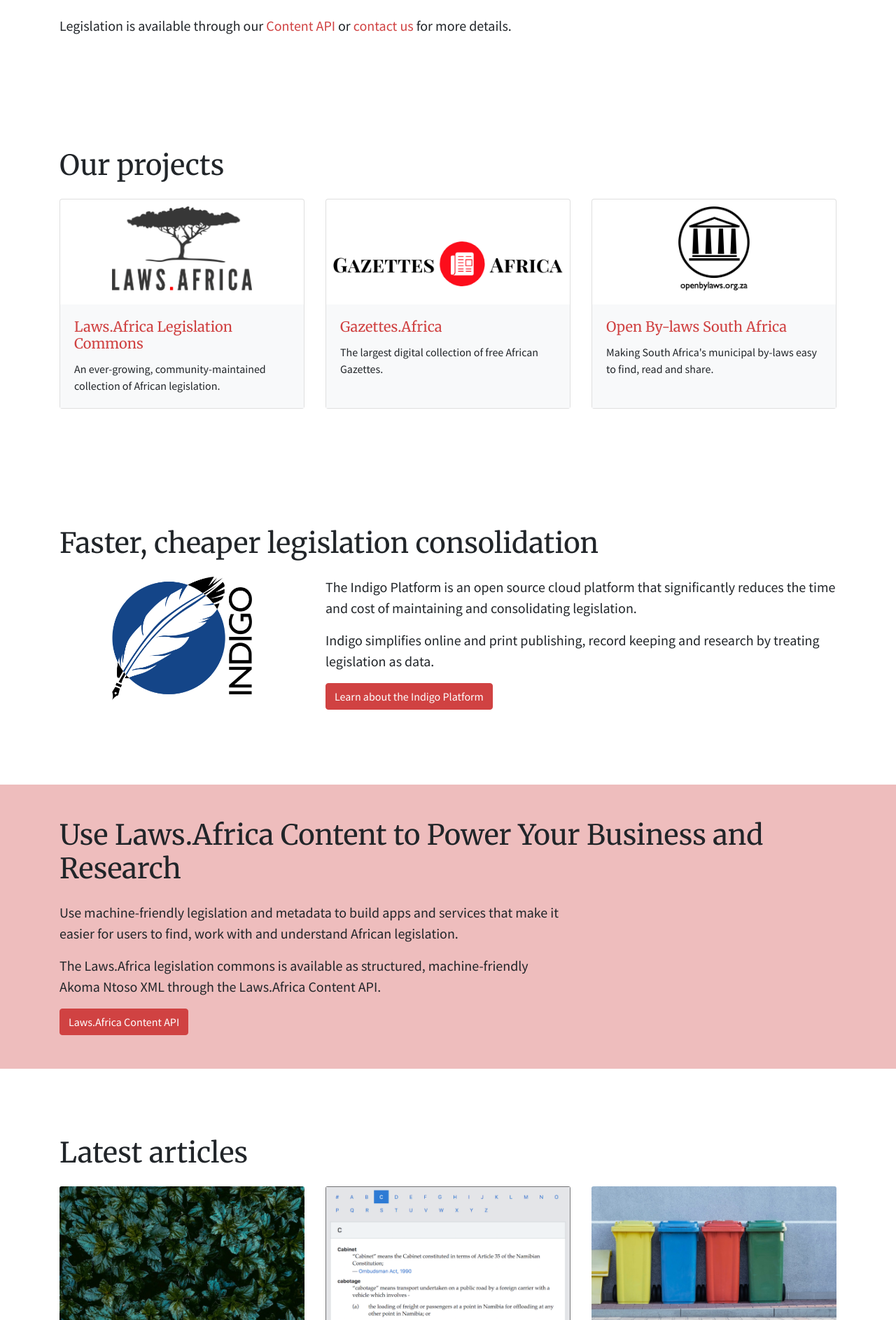
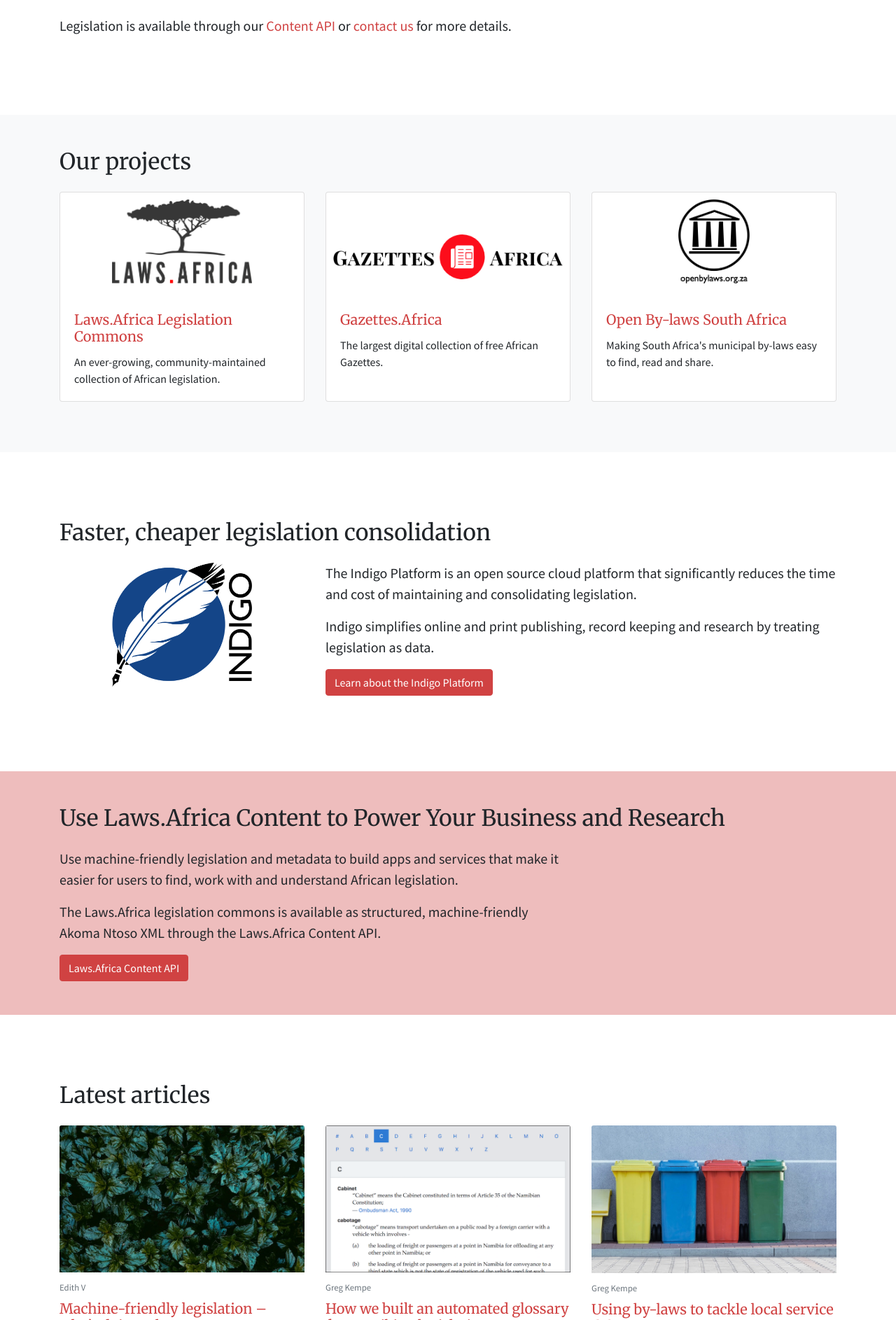
Before and after one commit to laws-africa/laws-africa.github.io, a Jekyll site: the page built from index.html, in a window 1280 px wide. Shown: the part 939-2825 px from the top of the page at 70% size. Built offline with Jekyll 4.4.1, drawn with Linux system fonts in a browser that asks for light colours; nearby versions of some CDN libraries.

Commit message:
H2 not H1

```diff
--- a/index.html
+++ b/index.html
@@ -97,16 +97,16 @@
   </div>
 </section>
 
-<section class="py-5 my-5">
+<section class="py-5 my-5 bg-light">
   <div class="container">
-    <h1 class="mb-4">Our projects</h1>
+    <h2 class="mb-4">Our projects</h2>
 
     <div class="card-deck">
       <div class="card mb-4">
         <div class="card-img-box">
           <img src="/img/logo.png" alt="Laws.Africa logo">
         </div>
-        <div class="card-body bg-light">
+        <div class="card-body">
           <h5 class="card-title"><a href="https://edit.laws.africa/">Laws.Africa Legislation Commons</a></h5>
           <p class="card-text">An ever-growing, community-maintained collection of African legislation.</p>
         </div>
@@ -116,7 +116,7 @@
         <div class="card-img-box">
           <img src="/img/gazettes-africa-logo.png" style="margin-top: 50px;" alt="Gazettes.Africa logo">
         </div>
-        <div class="card-body bg-light">
+        <div class="card-body">
           <h5 class="card-title"><a href="https://gazettes.africa/">Gazettes.Africa</a></h5>
           <p class="card-text">The largest digital collection of free African Gazettes.</p>
         </div>
@@ -126,7 +126,7 @@
         <div class="card-img-box">
           <img src="/img/obl-logo.png" alt="Open By-laws logo">
         </div>
-        <div class="card-body bg-light">
+        <div class="card-body">
           <h5 class="card-title"><a href="https://openbylaws.org.za/">Open By-laws South Africa</a></h5>
           <p class="card-text">Making South Africa's municipal by-laws easy to find, read and share.</p>
         </div>
@@ -138,7 +138,7 @@
 
 <section class="py-5 my-5">
   <div class="container">
-    <h1 class="mb-4">Faster, cheaper legislation consolidation</h1>
+    <h2 class="mb-4">Faster, cheaper legislation consolidation</h2>
 
     <div class="row">
       <div class="col-md-4 text-center mb-4">
@@ -157,7 +157,7 @@
 
 <section class="py-5 my-5 bg-lawsafrica-pale-red">
   <div class="container">
-    <h1 class="mb-4">Use Laws.Africa Content to Power Your Business and Research</h1>
+    <h2 class="mb-4">Use Laws.Africa Content to Power Your Business and Research</h2>
 
     <div class="row">
       <div class="col-md-8">
@@ -173,7 +173,7 @@
 
 <section class="py-5">
   <div class="container">
-    <h1 class="mb-4">Latest articles</h1>
+    <h2 class="mb-4">Latest articles</h2>
     <div class="row">
       {% assign orderedPosts = site.posts | sort: 'date' | reverse %}
 
```
